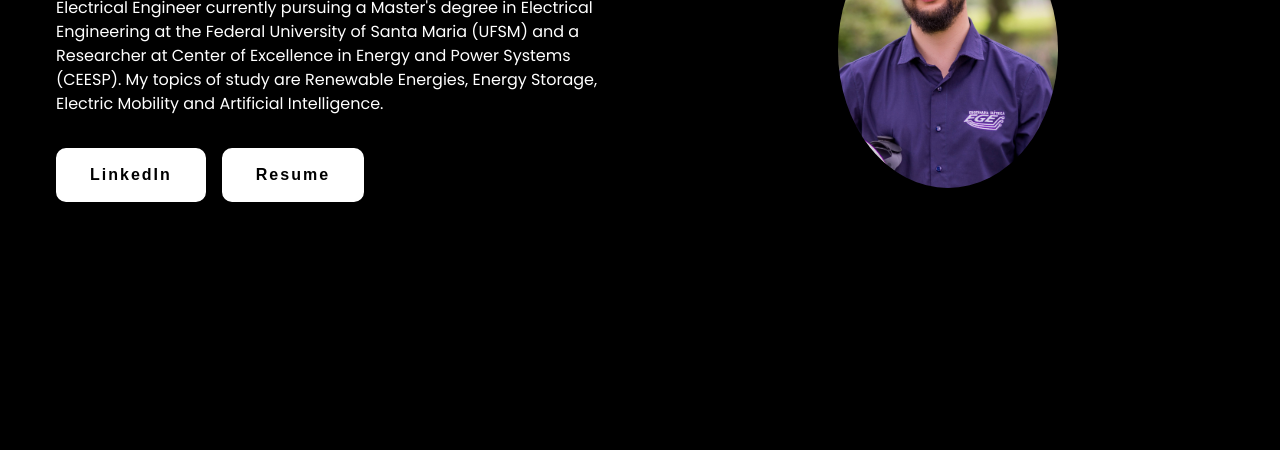
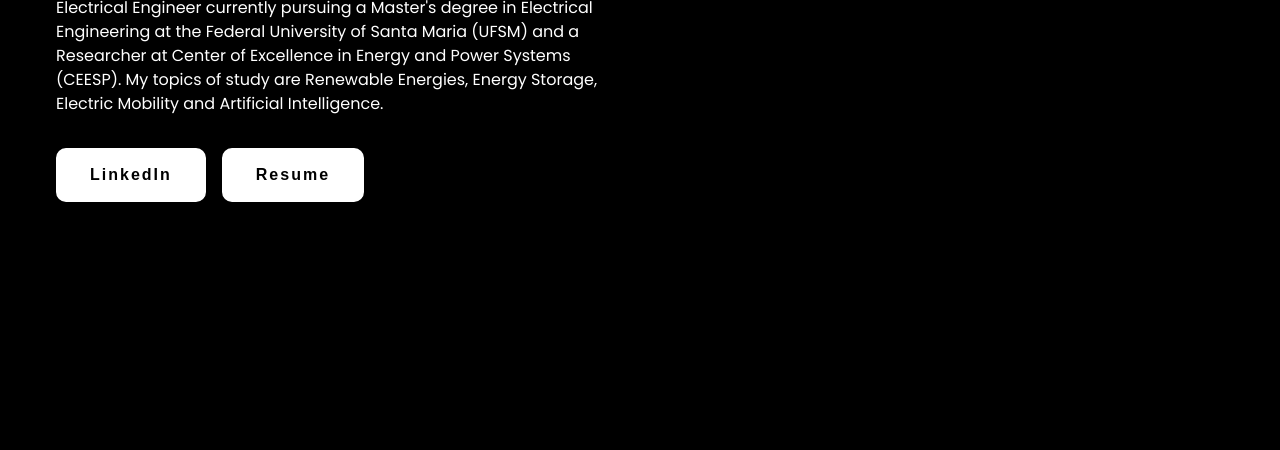
Before and after one commit to GabrielHDanielsson/site, a plain HTML site: page index.html in a window 1280 px wide. Shown: the part 350-800 px from the top of the page. Drawn offline with nearby package versions, Linux system fonts and the light colour scheme.

Commit message:
Update index.html

```diff
--- a/index.html
+++ b/index.html
@@ -47,9 +47,9 @@
 				<a href="CV/cv-resume.pdf"> <button class = "resume"> Resume </button> </a>
 			</div>
 			</div>
-			<div class = "image">
-			<img src = "Imagens/profile.2.JPEG" alt="profile"/>
-			</div>
+			<!<div class = "image"> >–>
+			<!<img src = "Imagens/profile.2.JPEG" alt="profile"/> –>
+			<!</div>–>–>
 		</div>
 		</section>
 </body>
```
